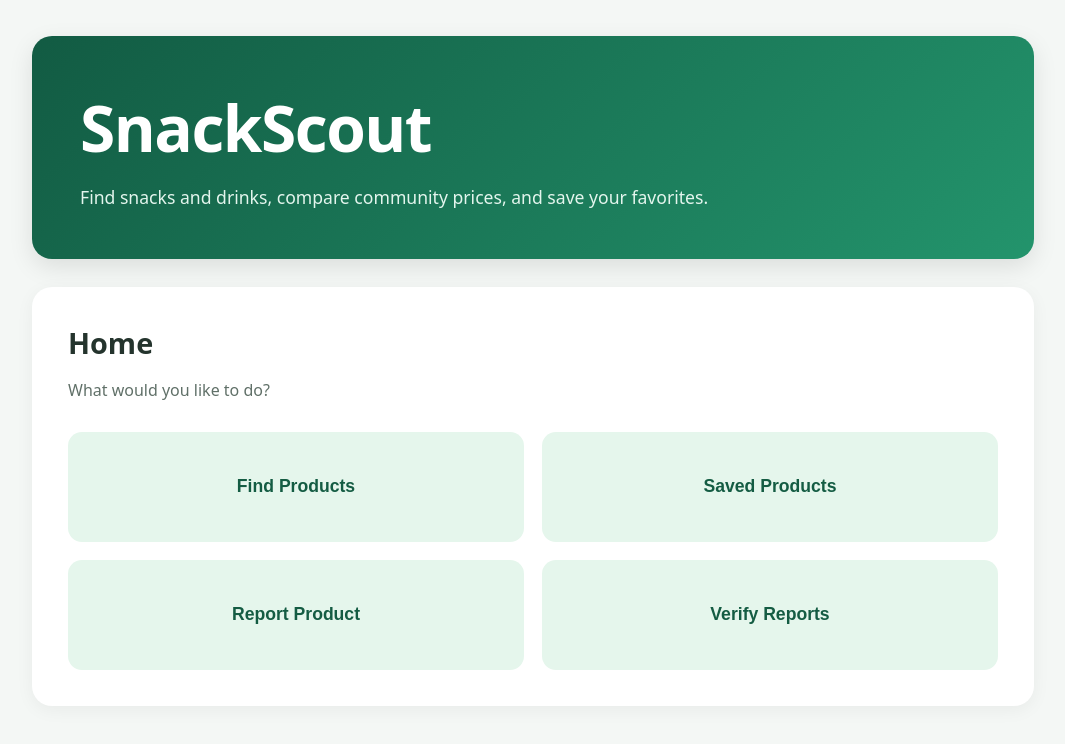
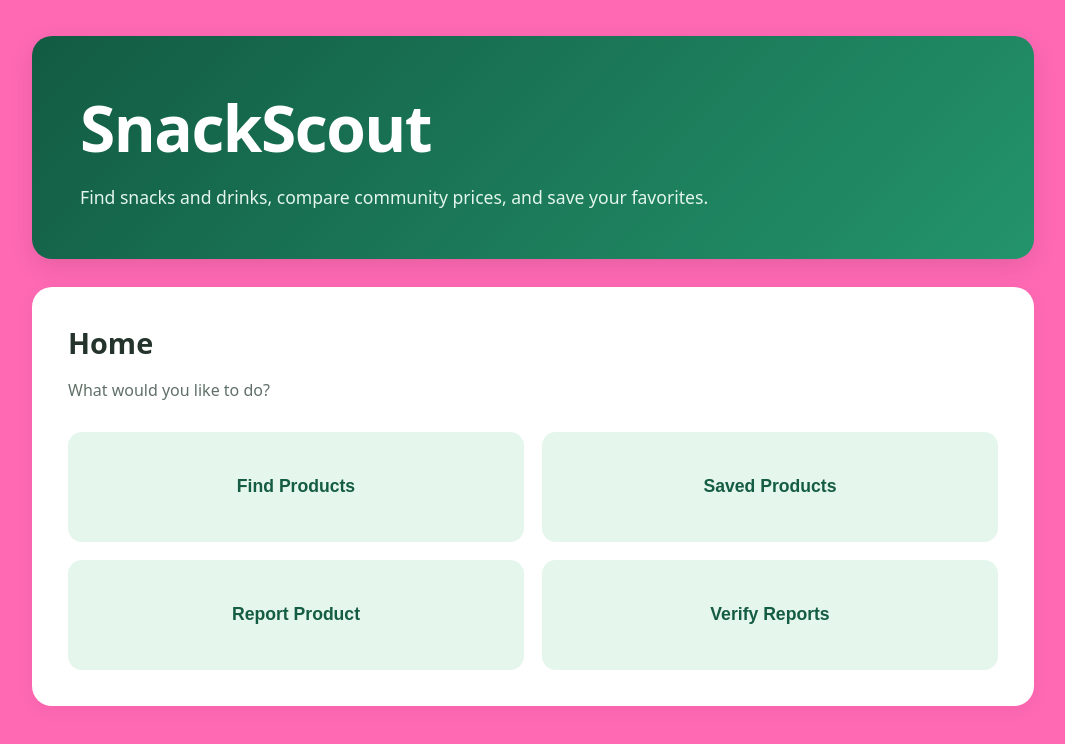
Before and after one commit to DubSlow13/snackscout, a React (Vite) app in the folder client/: page / in a window 1280 px wide. Shown: the top 744 px of the page, without its empty margins (107-1172 px from the left). Built offline with nearby package versions, Linux system fonts and the light colour scheme.

Commit message:
Update index.css

```diff
--- a/client/src/index.css
+++ b/client/src/index.css
@@ -130,3 +130,7 @@ section > button {
     min-height: 75px;
   }
 }
+
+body {
+  background-color: hotpink !important;
+}
```
